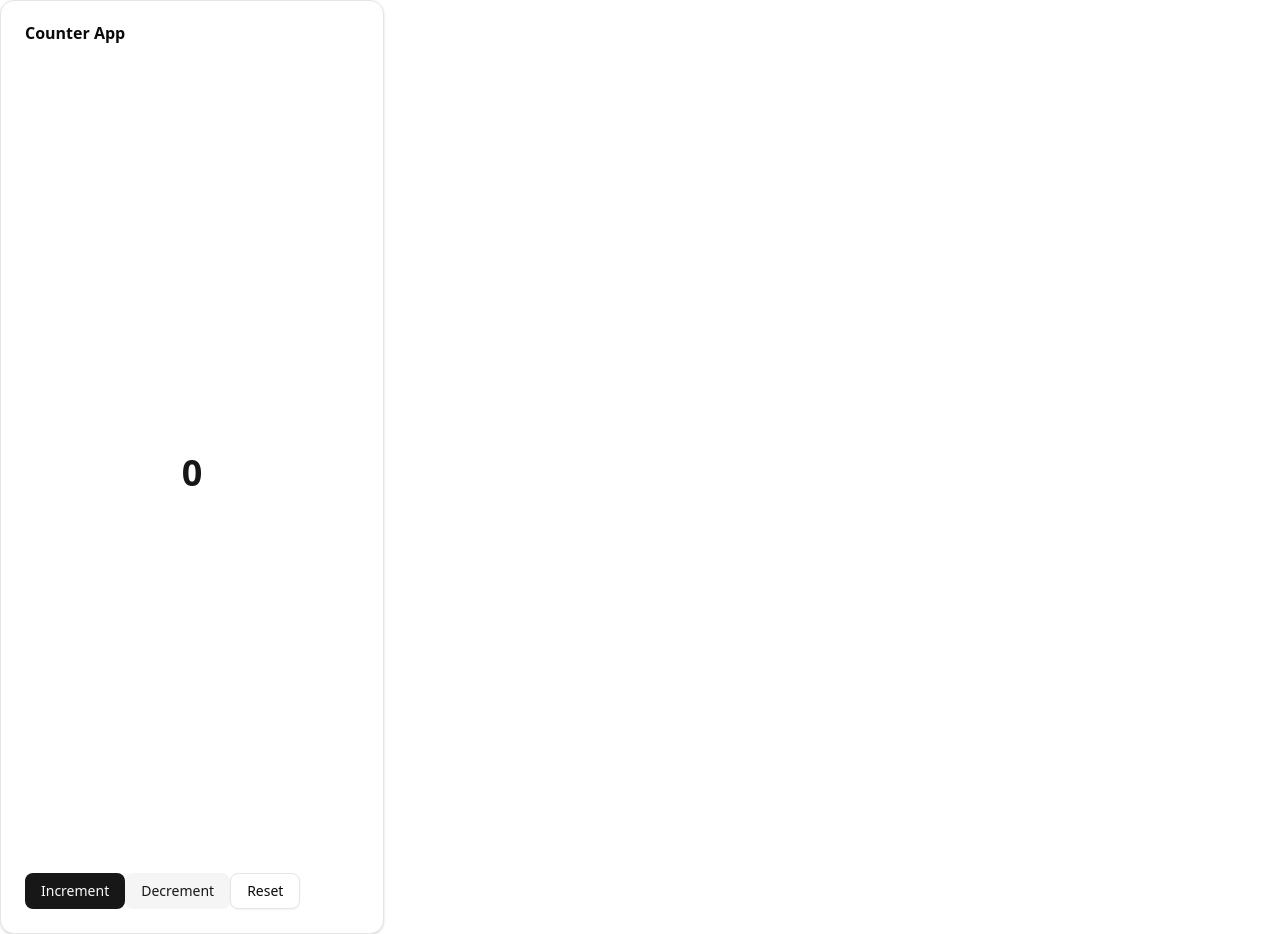
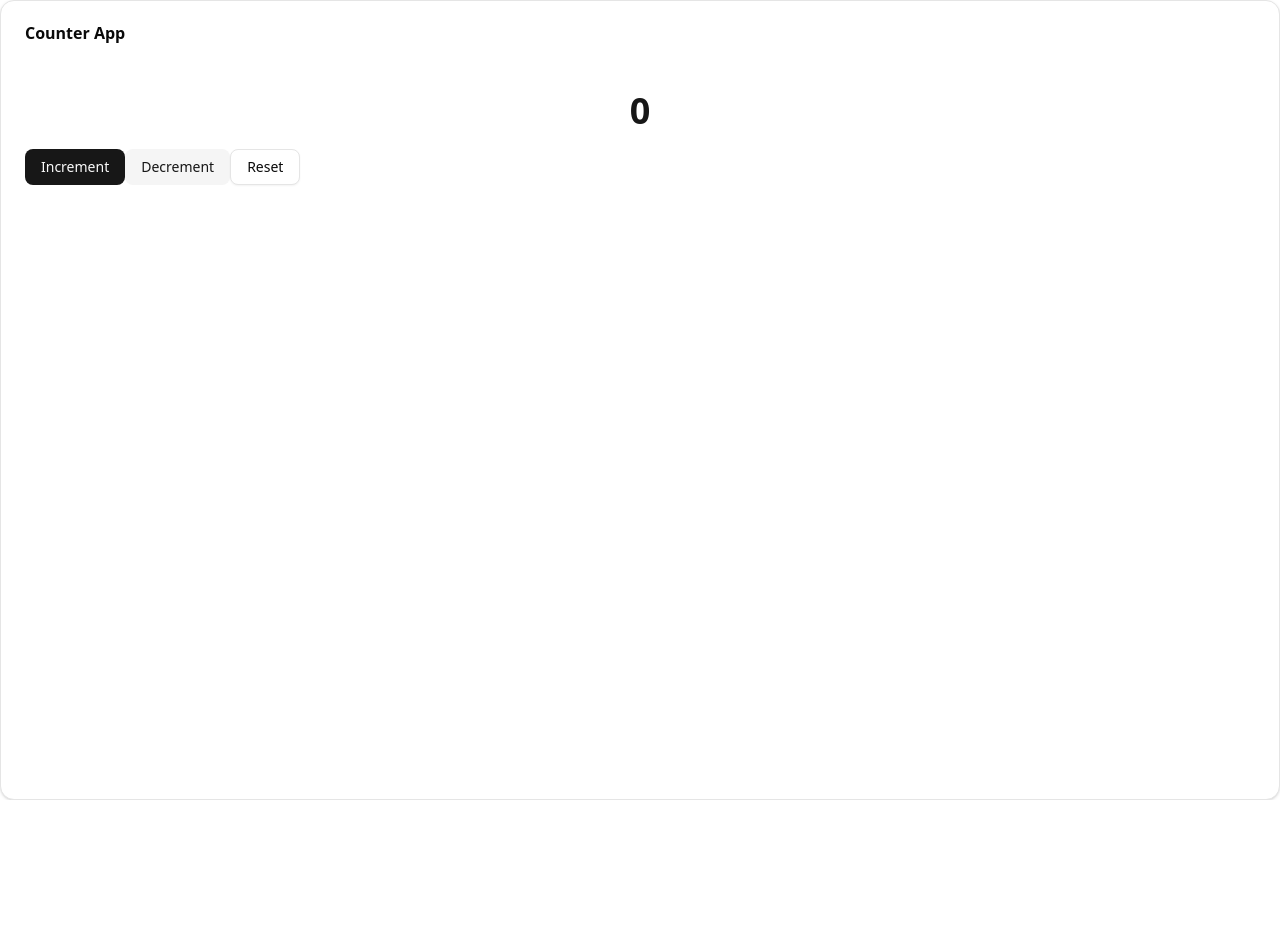
Before and after one commit to kerembay9/test-repo, a Next.js app: page / in a window 1280 px wide. After the commit the page ends 800 px from the top, so only its background shows below. Built offline with nearby package versions, Linux system fonts and the light colour scheme.

Commit message:
Checkpoint before todo execution

```diff
--- a/app/components/Counter.tsx
+++ b/app/components/Counter.tsx
@@ -6,12 +6,12 @@ import { Card, CardContent, CardHeader, CardTitle } from "./ui/card";
 export default function Counter() {
   const [count, setCount] = useState(0);
   return (
-    <Card className="w-96">
+    <Card className="w-full h-screen">
       <CardHeader>
         <CardTitle>Counter App</CardTitle>
       </CardHeader>
       <CardContent>
-        <div className="flex flex-col items-center justify-center min-h-screen bg-background">
+        <div className="flex flex-col items-center justify-center h-full bg-background">
           <div className="text-4xl font-bold text-primary">{count}</div>
         </div>
         <Button onClick={() => setCount(count + 1)} variant="default">
```
